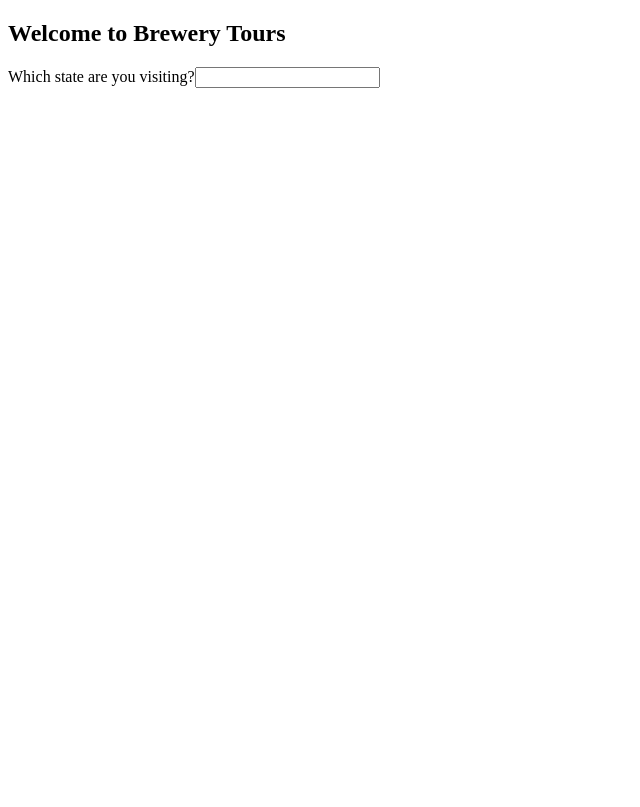
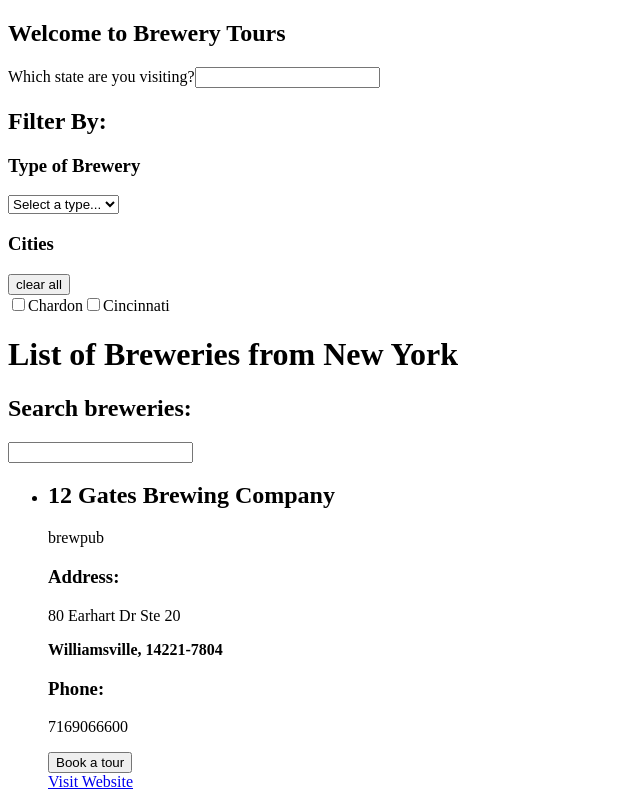
Before and after one commit to vzaboraite/boolean-uk-react-brewery-tours, a React (Create React App) app: page / in a window 1280 px wide. Shown: the whole page, without its empty margins (0-640 px from the left). Built offline with nearby package versions, Linux system fonts and the light colour scheme; the HTML template or start-up script is replaced by a standard one.

Commit message:
Hardcode components.

```diff
--- a/src/App.jsx
+++ b/src/App.jsx
@@ -5,8 +5,75 @@
     <>
       <Header />
       <main>
-        {/* Ṛest of components will go here
-         */}
+        {/* FILTER SECTION */}
+        <aside className="filters-section">
+          <h2>Filter By:</h2>
+          <form id="filter-by-type-form" autocompete="off">
+            <label htmlFor="filter-by-type">
+              <h3>Type of Brewery</h3>
+            </label>
+            <select name="filter-by-type" id="filter-by-type">
+              <option value="">Select a type...</option>
+              <option value="micro">Micro</option>
+              <option value="regional">Regional</option>
+              <option value="brewpub">Brewpub</option>
+            </select>
+          </form>
+          <div className="filter-by-city-heading">
+            <h3>Cities</h3>
+            <button className="clear-all-btn">clear all</button>
+          </div>
+          <form id="filter-by-city-form">
+            <input type="checkbox" name="chardon" value="chardon" />
+            <label htmlFor="chardon">Chardon</label>
+            <input type="checkbox" name="cincinnati" value="cincinnati" />
+            <label htmlFor="cincinnati">Cincinnati</label>
+            {/* // More checkboxes */}
+          </form>
+        </aside>
+        {/* LIST SECTION */}
+        <h1>List of Breweries from New York</h1>
+        <header className="search-bar">
+          <form id="search-breweries-form" autoComplete="off">
+            <label htmlFor="search-breweries">
+              <h2>Search breweries:</h2>
+            </label>
+            <input id="search-breweries" name="search-breweries" type="text" />
+          </form>
+        </header>
+        <article>
+          <ul className="breweries-list">
+            <li>
+              <h2>12 Gates Brewing Company</h2>
+              <div className="type">brewpub</div>
+              <section className="address">
+                <h3>Address:</h3>
+                <p>80 Earhart Dr Ste 20</p>
+                <p>
+                  <strong>Williamsville, 14221-7804</strong>
+                </p>
+              </section>
+              <section className="phone">
+                <h3>Phone:</h3>
+                <p>7169066600</p>
+              </section>
+              <section className="booking">
+                <button>Book a tour</button>
+              </section>
+              <section className="link">
+                <a
+                  href="http://www.12gatesbrewing.com"
+                  target="_blank"
+                  rel="noreferrer"
+                >
+                  Visit Website
+                </a>
+              </section>
+              {/* Conditionally rendered BookingForm */}
+            </li>
+            {/* // More list elements */}
+          </ul>
+        </article>
       </main>
     </>
   );
```
